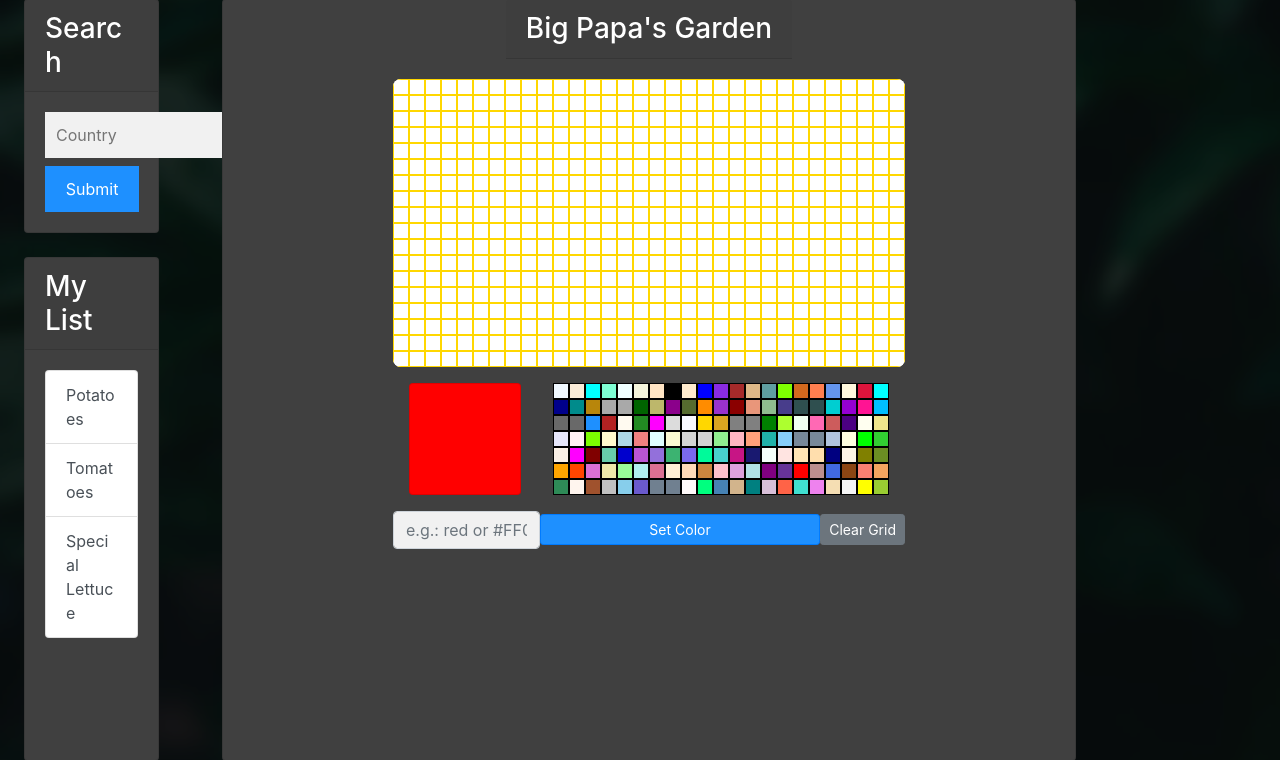
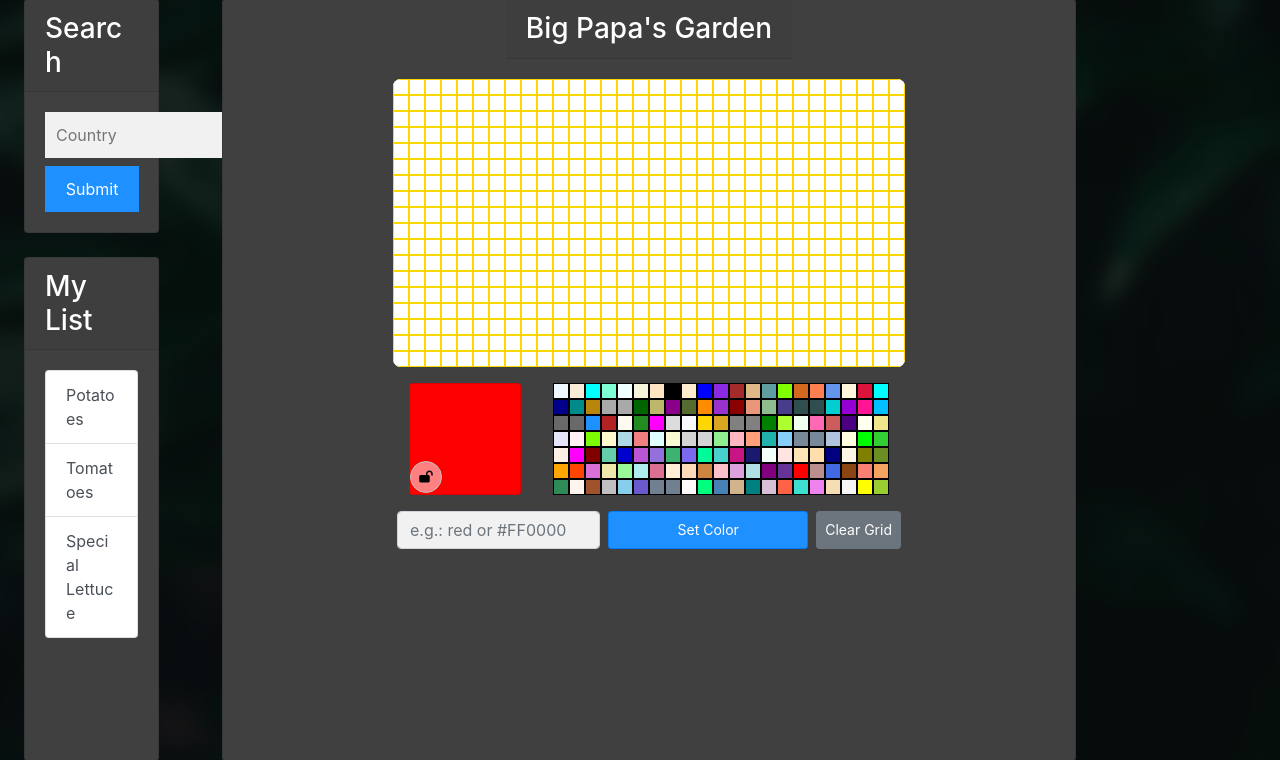
Before and after one commit to jkstone321/planted, a Node server app: page /mygarden in a window 1280 px wide. Shown: the part 99-859 px from the top of the page. Run offline with Node 20, Linux system fonts and the light colour scheme; a user stored in the database is signed in; some libraries are stand-ins or nearby versions.

Commit message:
current color now has a lock and unlock icon locking a color adds it to an array called locked colors when a square has a color that is locked, those squares wont toggle to the off position until the color is unlocked again

```diff
--- a/public/css/gridstyle.css
+++ b/public/css/gridstyle.css
@@ -48,6 +48,11 @@ main {
     border: 1px solid rgba(0, 0, 0, .125);
     border-radius: .25rem;
     margin: 1rem;
+    position: relative;
+}
+
+#currentColorDisplay i {
+    color: black;
 }
 
 #colorPalette {
@@ -71,8 +76,40 @@ main {
     user-select: none;
 }
 
+#colorPalette div:hover {
+    transform: scale(2);
+    transition: .25s;
+    -webkit-box-shadow: 0px 0px 44px 23px rgba(0, 0, 0, 0.64);
+    box-shadow: 0px 0px 44px 23px rgba(0, 0, 0, 0.64);
+}
+
 #frmColorPicker {
     display: flex;
     justify-content: space-evenly;
+}
+
+#frmColorPicker * {
+    margin: 0 .25rem;
+
+}
+
+#iconButton {
+    border-radius: 50%;
+    border: 1px solid silver;
+    background-color: rgba(255, 255, 255, .5);
+    height: 2rem;
+    width: 2rem;
+    display: flex;
+    flex-direction: column;
+    justify-content: center;
     align-items: center;
+    position: absolute;
+    bottom: 1px;
+    font-size: .75rem;
+    transition: 1s;
 }
+
+#iconButton:hover {
+    background-color: rgba(255, 255, 255, 1);
+    transition: .5s;
+}
--- a/public/js/GridItem.js
+++ b/public/js/GridItem.js
@@ -41,6 +41,7 @@ class GridItem {
 
     //dont toggle it. explicitly set it to true or false
     setSelected = (value) => {
+        if (colorIsLocked(this.selectedColor) && value === false) return
         this.selected = value
         this.updateSquare()
         return this
--- a/public/js/gridSystem.js
+++ b/public/js/gridSystem.js
@@ -3,6 +3,11 @@ var currentColor = "red"
 var inactiveColor = "white"
 var mouseDown = null;
 var gridSquareSize = '1rem'
+var lockedColors = []
+
+const iconButton = $('#iconButton')
+const unlockedIcon = $('<i class="fas fa-lock-open"></i>')
+const lockedIcon = $('<i class="fas fa-lock"></i>')
 
 // change to true to show grid coordinates for the squares
 var coordinatesOn = false
@@ -103,7 +108,30 @@ function setColor(newColor) {
     let currentColorDisplay = $('#currentColorDisplay')
     currentColorDisplay.css({ backgroundColor: newColor })
     currentColor = newColor
+    iconButton.html(colorIsLocked(newColor) ? lockedIcon : unlockedIcon)
 }
+
+function colorLockedToggle() {
+    //if color is locked unlock it and vice/versa
+    if (colorIsLocked(currentColor)) {
+        setColorLocked(currentColor, false)
+    } else {
+        setColorLocked(currentColor, true)
+    }
+}
+
+function setColorLocked(color, locked) {
+    if (locked && !lockedColors.includes(color)) {
+        lockedColors.push(color)
+        iconButton.html(lockedIcon)
+    } else {
+        lockedColors = lockedColors.filter(c => c !== currentColor)
+        iconButton.html(unlockedIcon)
+    }
+}
+
+const colorIsLocked = (color) => lockedColors.includes(color)
+
 
 $(document).ready(() => {
     var currentColorDisplay = $('#currentColorDisplay')
--- a/views/layouts/gardenview.handlebars
+++ b/views/layouts/gardenview.handlebars
@@ -49,5 +49,6 @@
 <script src="./js/gridSystem.js"></script>
 <script src="./js/GridItem.js"></script>
 <script src="./js/colors.js"></script>
+<script src="https://kit.fontawesome.com/25b558412e.js" crossorigin="anonymous"></script>
 
 </html>
--- a/views/mygarden.handlebars
+++ b/views/mygarden.handlebars
@@ -42,6 +42,7 @@
       <div id="colorPickerContainer" style="display:flex">
         <div id="currentColorDisplay">
           <!-- this box shows the currently selected color -->
+          <div id="iconButton" onclick="colorLockedToggle()"><i class="fas fa-lock-open"></i></div>
         </div>
         <div id="colorPalette">
           <!-- color palette squares generated here -->
@@ -49,7 +50,7 @@
       </div>
 
       <form id="frmColorPicker">
-        <input id="inpCurrentColor" class="form-control w-50" type="text" placeholder="e.g.: red or #FF0000" />
+        <input id="inpCurrentColor" class="form-control" type="text" placeholder="e.g.: red or #FF0000" />
         <input type="submit" class="btn btn-primary btn-sm" value="Set Color" />
         <input type="button" onclick="clearGrid()" class="btn btn-secondary btn-sm" value="Clear Grid" />
       </form>
```
